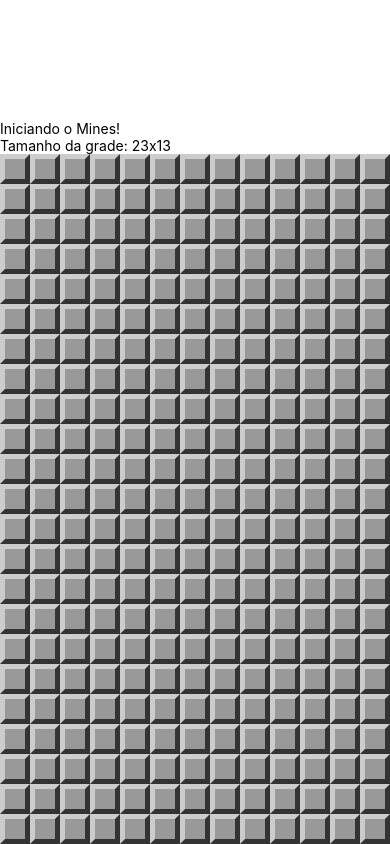
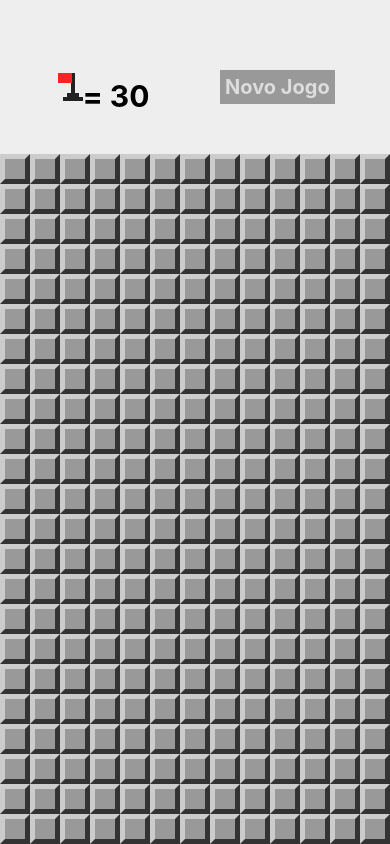
Before and after one commit to luckrafael/mines, a React Native app: screen / in a window 390 px wide. Built offline with nearby package versions, Linux system fonts and the light colour scheme.

Commit message:
Adding header

```diff
--- a/App.js
+++ b/App.js
@@ -2,7 +2,7 @@
 import { StyleSheet, Text, View, Alert } from 'react-native';
 import params from './src/params'
 import MineField from './src/components/MineField'
-// import Header from './src/components/Header'
+import Header from './src/components/Header'
 // import LevelSelection from './src/screens/LevelSelection'
 import {
   createMinedBoard,
@@ -72,8 +72,8 @@
   render() {
     return (
       <View style={styles.container}>
-        <Text style={styles.welcome}>Iniciando o Mines! </Text>
-        <Text style={styles.instructions}>Tamanho da grade: {params.getRowsAmount()}x{params.getColumnsAmount()}</Text>
+        <Header flagsLeft={this.minesAmount() - flagsUsed(this.state.board)}
+          onNewGame={() => this.setState(this.createState())} />
         <View style={styles.board}>
           <MineField board={this.state.board}
             onOpenField={this.onOpenField}
--- /dev/null
+++ b/src/components/Header.js
@@ -0,0 +1,54 @@
+import React from 'react';
+import { View, StyleSheet, Text, TouchableOpacity } from 'react-native';
+import Flag from './Flag'
+
+export default props => {
+    return (
+        <View style={styles.container}>
+            <View styles={styles.flagContainer}>
+                <TouchableOpacity onPress={props.onFlagPress} style={styles.flagButton}>
+                    <Flag bigger />
+                </TouchableOpacity>
+                <Text style={styles.flagsLeft}> = {props.flagsLeft}</Text>
+            </View>
+            <TouchableOpacity style={styles.button} onPress={props.onNewGame}>
+                <Text style={styles.buttonLabel}>Novo Jogo</Text>
+            </TouchableOpacity>
+
+        </View>
+    )
+}
+
+const styles = StyleSheet.create({
+    container: {
+        flex: 1,
+        flexDirection: 'row',
+        backgroundColor: '#EEE',
+        alignItems: 'center',
+        justifyContent: 'space-around',
+        paddingTop: 20,
+        paddingHorizontal: 20,
+    },
+    flagContainer: {
+        flexDirection: 'row',
+    },
+    flagButton: {
+        marginTop: 10,
+        minWidth: 30
+    },
+    flagsLeft: {
+        fontSize: 30,
+        fontWeight: 'bold',
+        paddingTop: 5,
+        marginLeft: 20,
+    },
+    button: {
+        backgroundColor: '#999',
+        padding: 5,
+    },
+    buttonLabel: {
+        fontSize: 20,
+        color: '#DDD',
+        fontWeight: 'bold'
+    }
+})
--- a/src/functions.js
+++ b/src/functions.js
@@ -96,6 +96,8 @@
     field.flagged = !field.flagged
 }
 
+const flagsUsed = board => fields(board).filter(field => field.flagged).length
+
 export {
     createMinedBoard,
     cloneBoard,
@@ -103,5 +105,6 @@
     hadExplosion,
     wonGame,
     showMines,
-    invertFlag
+    invertFlag,
+    flagsUsed
 }
```
